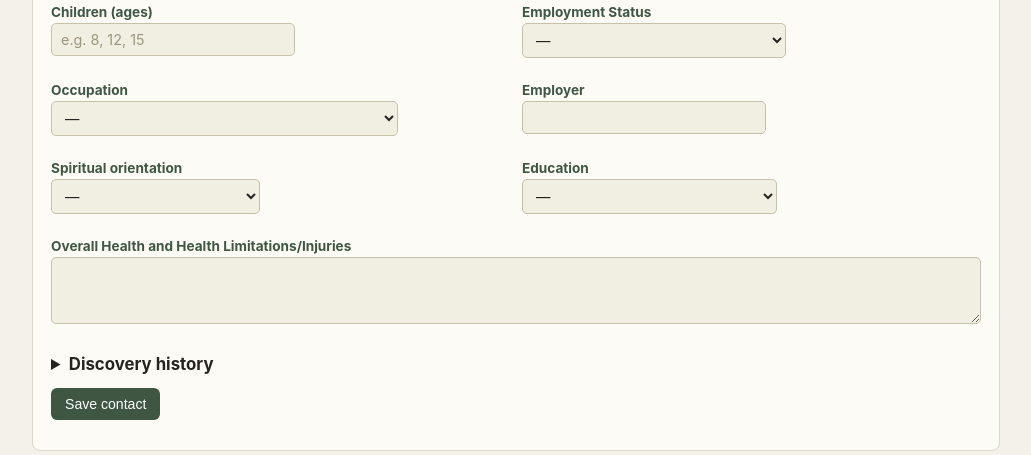
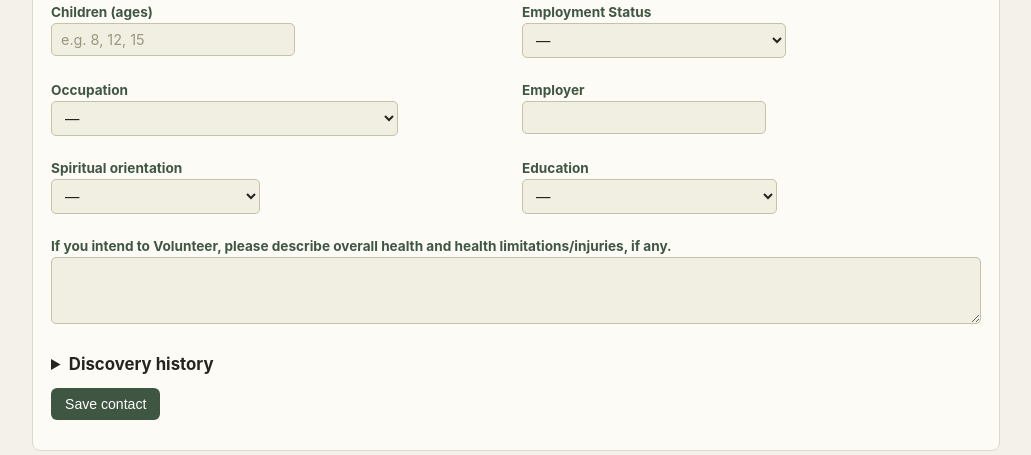
Before and after one commit to BlueskyUSA/Dallas-Discovery-CRM, a Flask app: page /crm/contacts/new in a window 1280 px wide. Shown: the part 1873-2328 px from the top of the page, without its empty margins (124-1155 px from the left). Run offline with Flask 3, Linux system fonts and the light colour scheme; the visitor is signed in with stand-in values (Sample User, id 1); data that the repository does not hold is empty; some libraries are stand-ins or nearby versions.

Commit message:
Add files via upload

```diff
--- a/templates/contact_form.html
+++ b/templates/contact_form.html
@@ -246,7 +246,7 @@
           <option {% if contact and contact.education == 'Prefer not to say' %}selected{% endif %}>Prefer not to say</option>
         </select>
       </div>
-      <div class="field" style="grid-column: 1 / -1"><label>Overall Health and Health Limitations/Injuries</label><textarea name="overall_health" rows="3" style="width:100%">{{ contact.overall_health if contact and contact.overall_health else '' }}</textarea></div>
+      <div class="field" style="grid-column: 1 / -1"><label>If you intend to Volunteer, please describe overall health and health limitations/injuries, if any.</label><textarea name="overall_health" rows="3" style="width:100%">{{ contact.overall_health if contact and contact.overall_health else '' }}</textarea></div>
       </div>
     </div>
 
```
